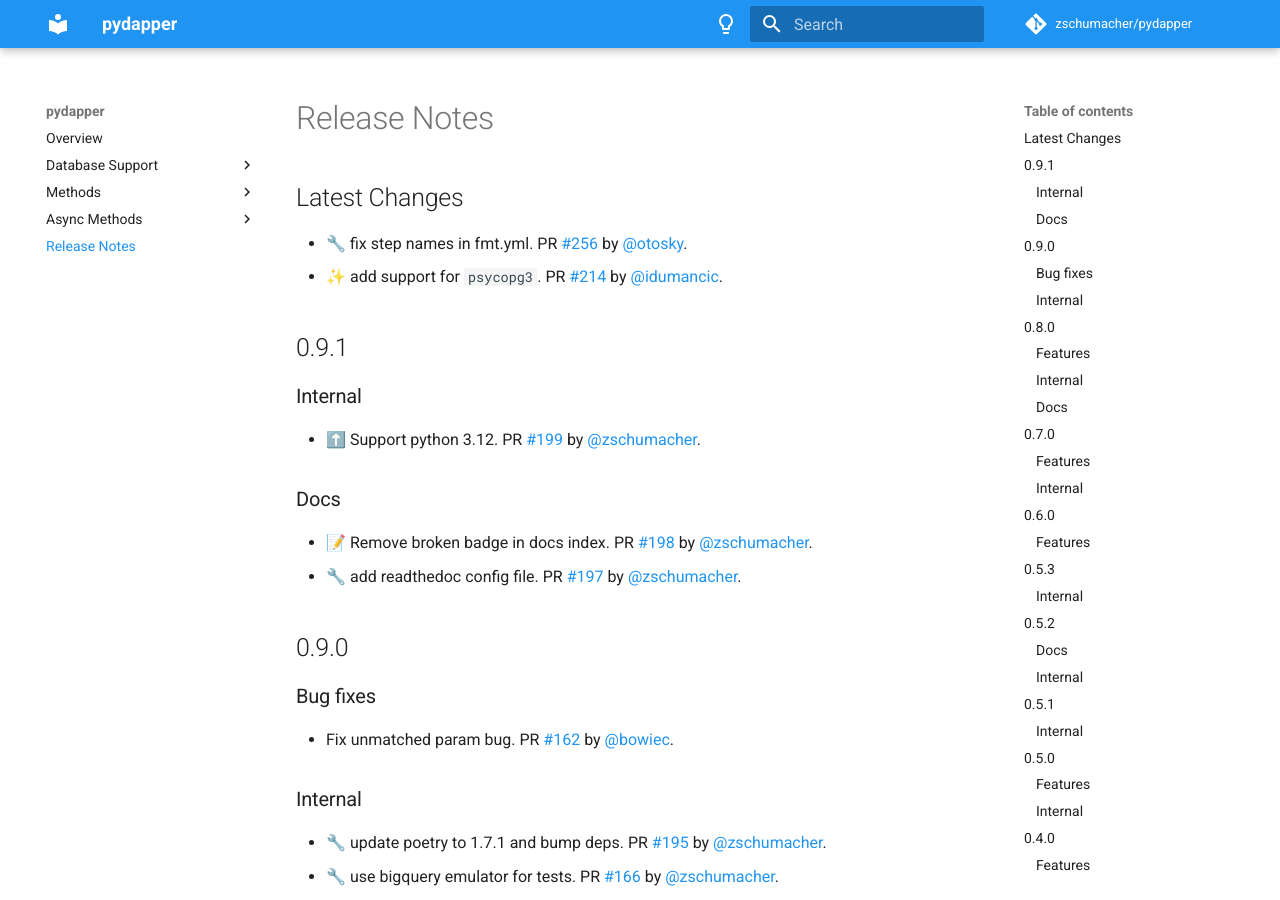
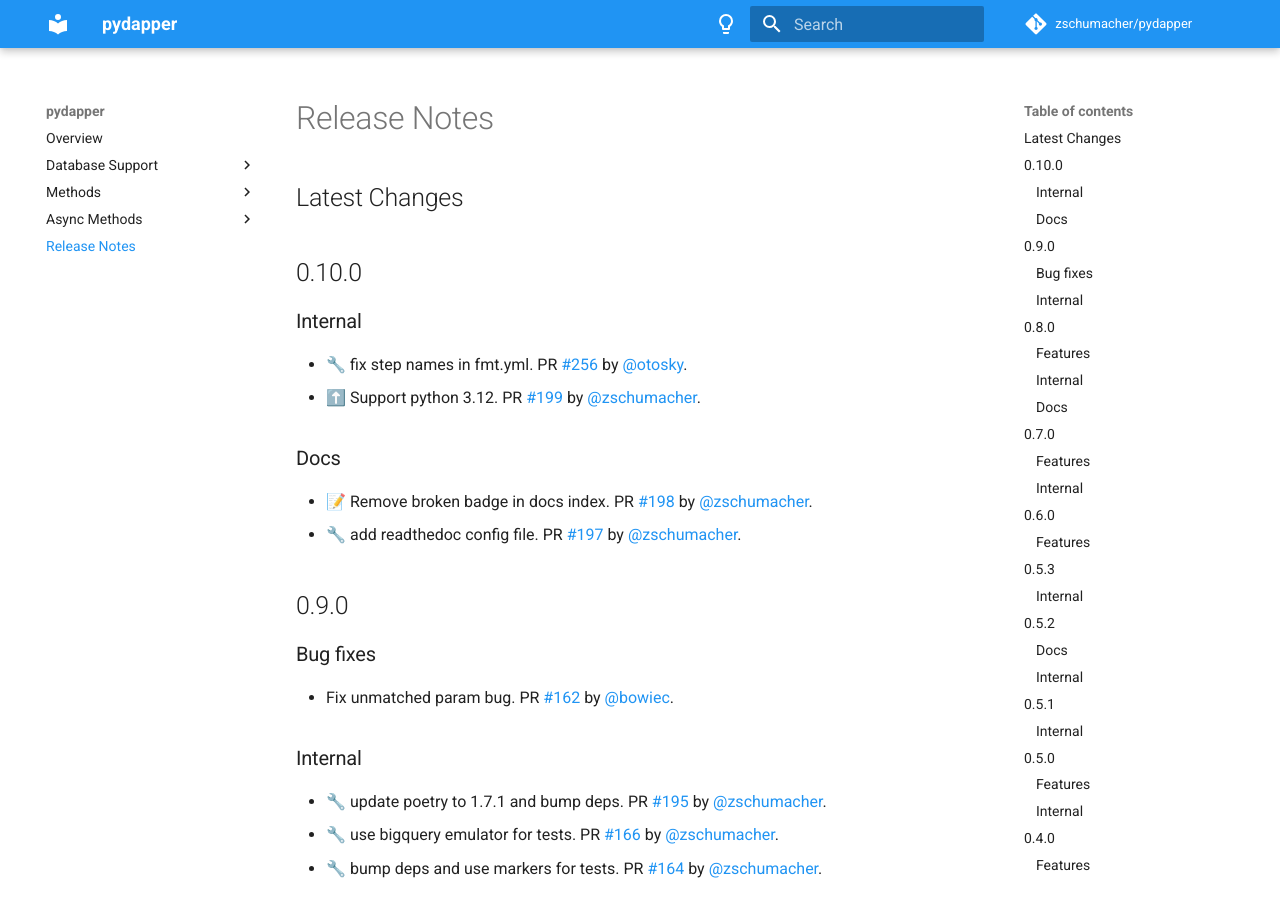
Before and after one commit to zschumacher/pydapper, an MkDocs documentation site: the page built from docs/release_notes.md, in a window 1280 px wide and 900 px high. Built offline with MkDocs 1.6.1 and Material for MkDocs 9.7.7, drawn with Linux system fonts in a browser that asks for light colours; comment, search, counter and statistics services are not loaded.

Commit message:
:sparkles: Release 0.10.0

```diff
--- a/docs/release_notes.md
+++ b/docs/release_notes.md
@@ -1,10 +1,10 @@
-
 ## Latest Changes
 
+
+## 0.10.0
+
+### Internal
 * 🔧  fix step names in fmt.yml. PR [#256](https://github.com/zschumacher/pydapper/pull/256) by [@otosky](https://github.com/otosky).
-* ✨ add support for `psycopg3`. PR [#214](https://github.com/zschumacher/pydapper/pull/214) by [@idumancic](https://github.com/idumancic).
-## 0.9.1
-### Internal
 * ⬆️ Support python 3.12. PR [#199](https://github.com/zschumacher/pydapper/pull/199) by [@zschumacher](https://github.com/zschumacher).
 
 ### Docs
--- a/pyproject.toml
+++ b/pyproject.toml
@@ -1,6 +1,6 @@
 [tool.poetry]
 name = "pydapper"
-version = "0.9.0"
+version = "0.10.0"
 description = "A pure python lib inspired by the dotnet lib dapper"
 authors = ["Zach Schumacher <zschu15@gmail.com>"]
 license = "MIT"
```
